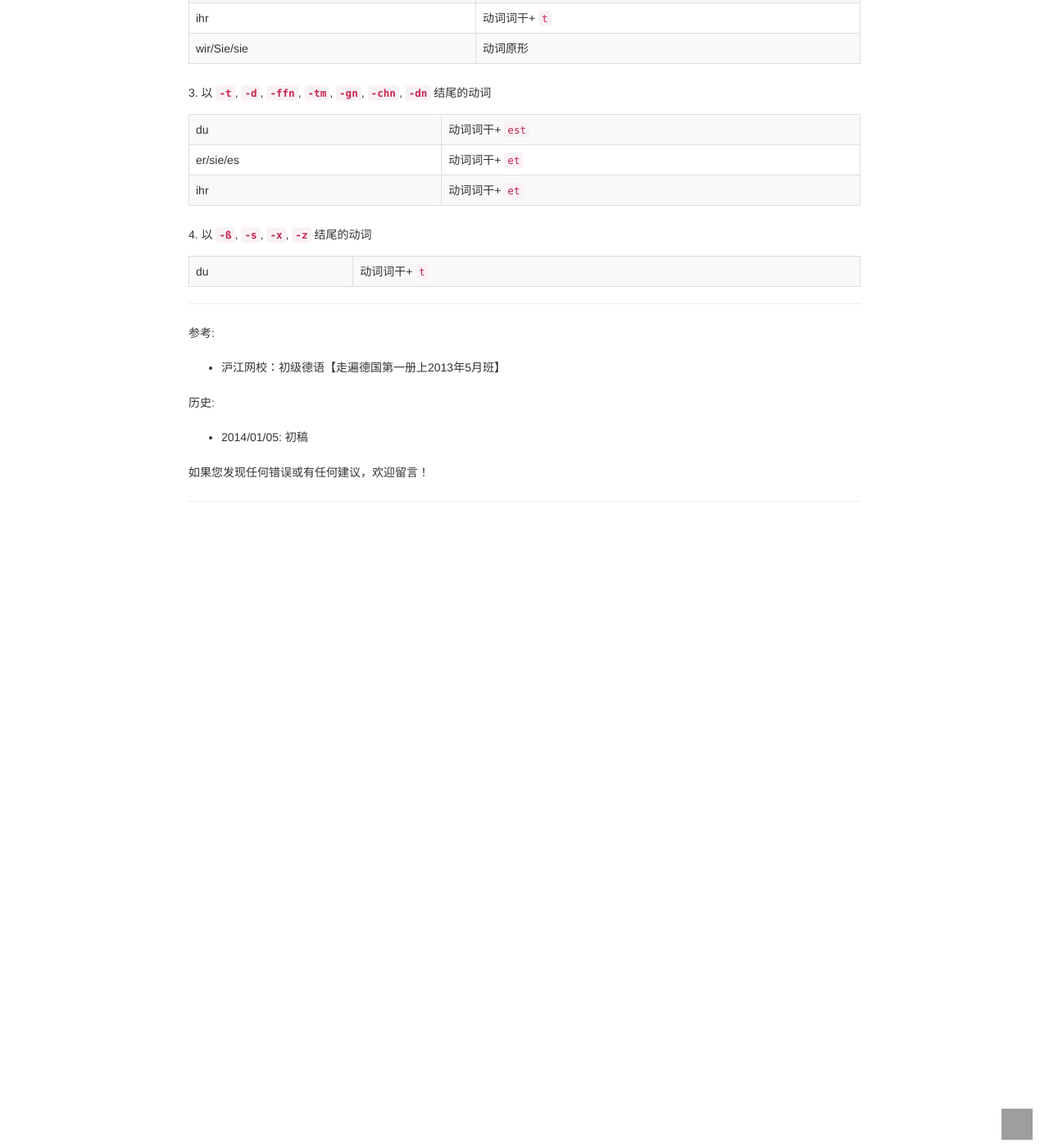
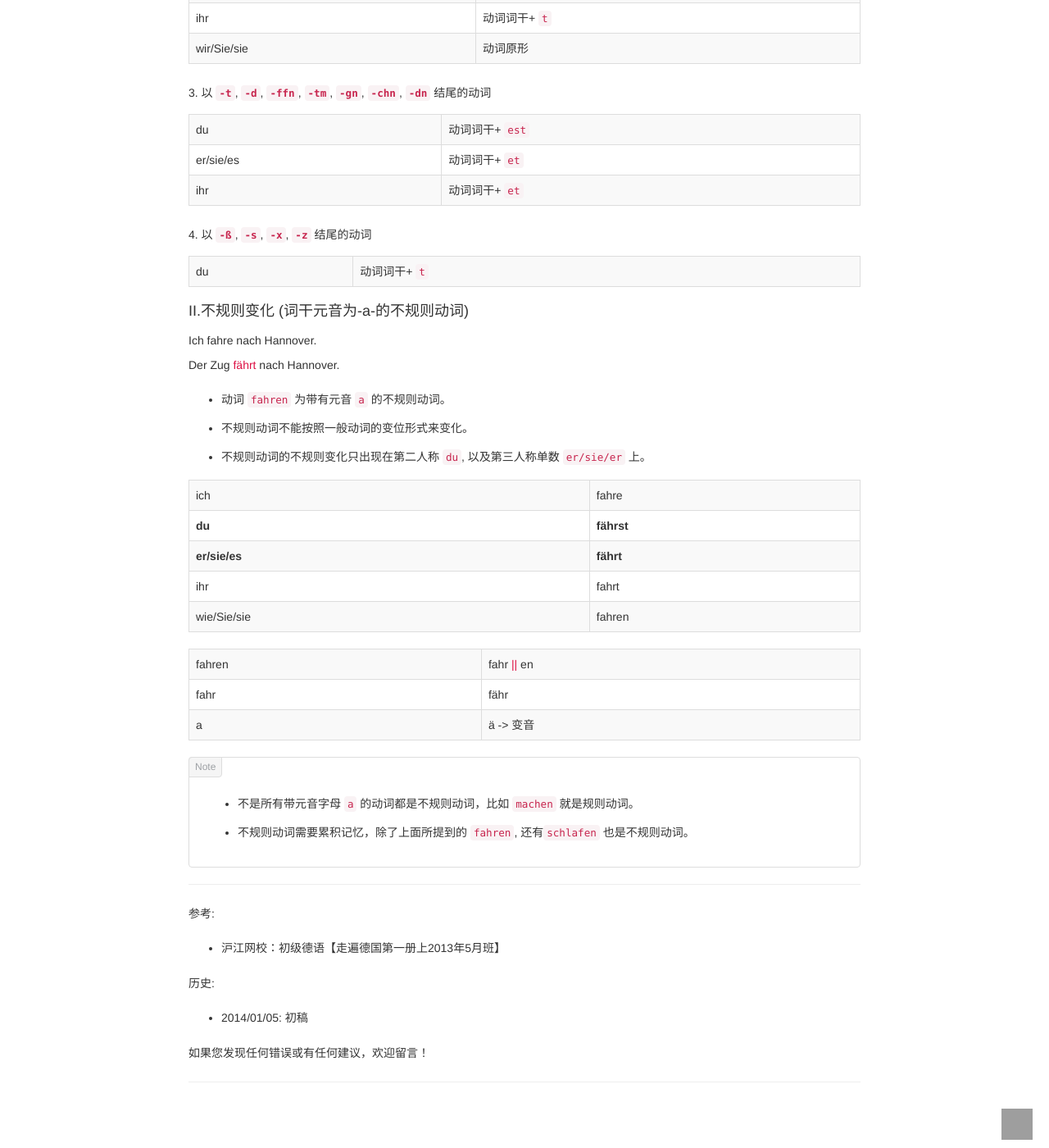
Before and after one commit to Frederick-S/GermanGarden, a Jekyll site: the page built from _posts/2014-01-05-verb-conjugation-standard-present-tense.html, in a window 1280 px wide and 1400 px high, scrolled down 2442 px. Shown: the whole window at 82% size. Built offline with Jekyll 4.4.1, drawn with Linux system fonts in a browser that asks for light colours; nearby versions of some CDN libraries; comment, search, counter and statistics services are not loaded; before the commit the page ends 3134 px from its top, so only the background shows below that; grey boxes are pictures that could not be loaded.

Commit message:
Update content

```diff
--- a/_posts/2014-01-05-verb-conjugation-standard-present-tense.html
+++ b/_posts/2014-01-05-verb-conjugation-standard-present-tense.html
@@ -247,6 +247,62 @@ excerpt: 规则动词的现在时变位...
         </tr>
     </tbody>
 </table>
+<h4>II.不规则变化 (词干元音为-a-的不规则动词)</h4>
+<p>
+    Ich fahre nach Hannover.<br />
+    Der Zug <span class="highlight">fährt</span> nach Hannover.
+</p>
+<ul class="itemList">
+    <li>动词 <code>fahren</code> 为带有元音 <code>a</code> 的不规则动词。</li>
+    <li>不规则动词不能按照一般动词的变位形式来变化。</li>
+    <li>不规则动词的不规则变化只出现在第二人称 <code>du</code>, 以及第三人称单数 <code>er/sie/er</code> 上。</li>
+</ul>
+<table class="table table-bordered table-striped table-hover">
+    <tbody>
+        <tr>
+            <td>ich</td>
+            <td>fahre</td>
+        </tr>
+        <tr>
+            <td><strong>du</strong></td>
+            <td><strong>fährst</strong></td>
+        </tr>
+        <tr>
+            <td><strong>er/sie/es</strong></td>
+            <td><strong>fährt</strong></td>
+        </tr>
+        <tr>
+            <td>ihr</td>
+            <td>fahrt</td>
+        </tr>
+        <tr>
+            <td>wie/Sie/sie</td>
+            <td>fahren</td>
+        </tr>
+    </tbody>
+</table>
+<table class="table table-bordered table-striped table-hover">
+    <tbody>
+        <tr>
+            <td>fahren</td>
+            <td>fahr <span class="highlight">||</span> en</td>
+        </tr>
+        <tr>
+            <td>fahr</td>
+            <td>fähr</td>
+        </tr>
+        <tr>
+            <td>a</td>
+            <td>ä -> 变音</td>
+        </tr>
+    </tbody>
+</table>
+<div class="note">
+    <ul class="itemList">
+        <li>不是所有带元音字母 <code>a</code> 的动词都是不规则动词，比如 <code>machen</code> 就是规则动词。</li>
+        <li>不规则动词需要累积记忆，除了上面所提到的 <code>fahren</code>, 还有<code>schlafen</code> 也是不规则动词。</li>
+    </ul>
+</div>
 <hr />
 <p>
     参考:
```
